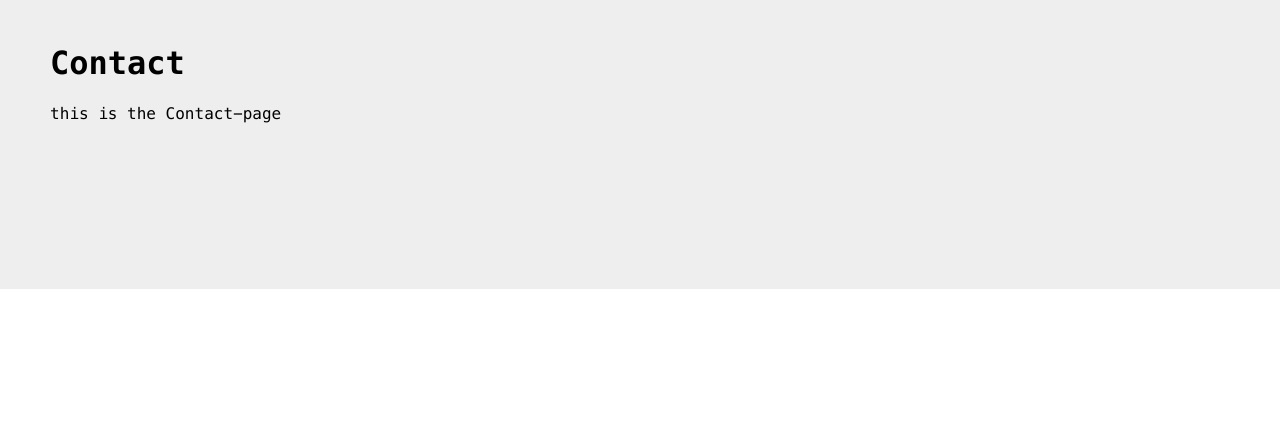
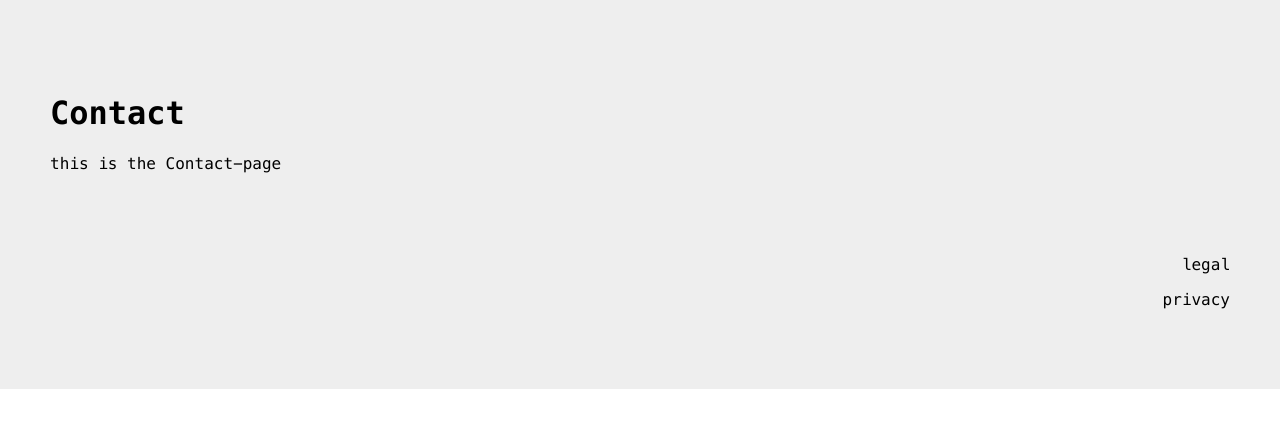
Before and after one commit to GabrielDierks/react-boilerplate, a React app: page /contact in a window 1280 px wide. Shown: the part 127-554 px from the top of the page. Built offline with nearby package versions, Linux system fonts and the light colour scheme.

Commit message:
added footer, fixed positioning

```diff
--- /dev/null
+++ b/src/components/Footer/Footer.scss
@@ -0,0 +1,10 @@
+.Footer {
+  position:absolute;
+  right:50px;
+  width:100%;
+  text-align:right;
+  a {
+    color:#000000;
+    text-decoration: none;
+  }
+}
--- /dev/null
+++ b/src/components/Footer/index.js
@@ -0,0 +1,21 @@
+import React from 'react';
+import {Link} from 'react-router-dom'
+
+import "./Footer.css"
+
+class Footer extends React.Component {
+    render() {
+        return (
+            <div className="Footer">
+                <Link to="/">
+                    <p>legal</p>
+                </Link>
+                <Link to="/">
+                    <p>privacy</p>
+                </Link>
+            </div>
+        );
+    }
+}
+
+export default Footer;
--- a/src/container/App/App.scss
+++ b/src/container/App/App.scss
@@ -3,9 +3,9 @@ body {
 }
 
 .App {
-
-  padding:150px 50px;
+  width:100%;
   background:#eeeeee;
+  padding:150px 0;
 
   p,
   li,
@@ -14,4 +14,10 @@ body {
     font-family: 'Menlo', Arial, Helvetica, sans-serif;
   }
 
+  div:nth-of-type(2) {
+    padding:50px;
+  }
+
+
+
 }
--- a/src/container/App/index.js
+++ b/src/container/App/index.js
@@ -6,8 +6,11 @@ import About from '../About';
 import Contact from '../Contact';
 
 import Menu from '../../components/Menu';
+import Header from '../../components/Header';
+import Footer from '../../components/Footer';
+
 import './App.css';
-import Header from '../../components/Header';
+
 
 class App extends Component {
     render() {
@@ -20,6 +23,7 @@ class App extends Component {
                     <Route path="/contact" component={Contact} />
                 </Switch>
                 <Menu />
+                <Footer />
             </div>
         );
     }
```
Also changed, not shown: src/container/App/App.css, 1 other file.
